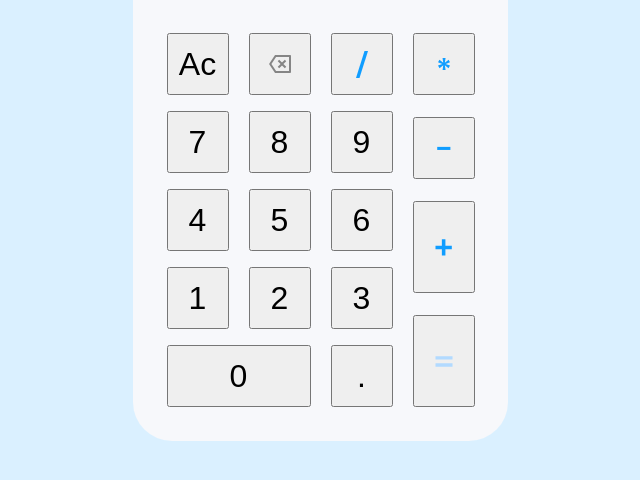
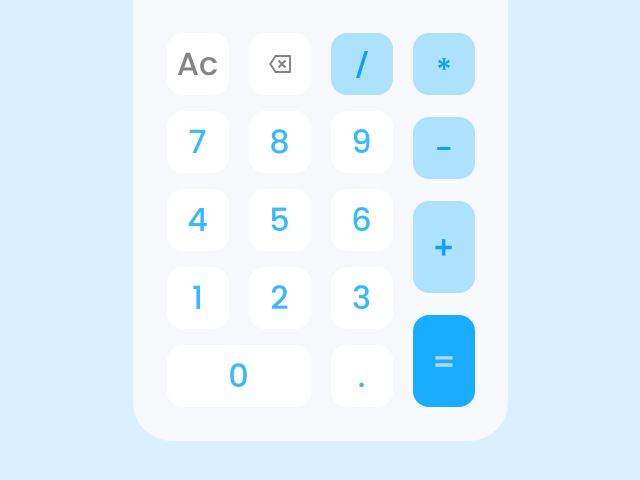
Before and after one commit to kaoricut/odin-calc, a plain HTML site: page index.html in a window 1280 px wide. Shown: the part 248-728 px from the top of the page, without its empty margins (320-960 px from the left). Drawn offline with Linux system fonts and the light colour scheme.

Commit message:
Implement calculator style

```diff
--- a/index.html
+++ b/index.html
@@ -15,44 +15,44 @@
       <div class="calc__display js-display">12454</div>
       <div class="calc__controls">
         <div class="calc__row">
-          <button class="btn calc__btn">Ac</button>
-          <button class="btn calc__btn">
+          <button class="btn calc__btn btn_del">Ac</button>
+          <button class="btn calc__btn btn_del">
             <img class="btn__icon" src="./images/backspace.svg" alt="Backspace">
           </button>
-          <button class="btn calc__btn">
+          <button class="btn calc__btn btn_control">
             <img class="btn__icon" src="./images/divide.svg" alt="Divide">
           </button>
         </div>
         <div class="calc__row">
-          <button class="btn calc__btn">7</button>
-          <button class="btn calc__btn">8</button>
-          <button class="btn calc__btn">9</button>
+          <button class="btn calc__btn btn_number">7</button>
+          <button class="btn calc__btn btn_number">8</button>
+          <button class="btn calc__btn btn_number">9</button>
         </div>
         <div class="calc__row">
-          <button class="btn calc__btn">4</button>
-          <button class="btn calc__btn">5</button>
-          <button class="btn calc__btn">6</button>
+          <button class="btn calc__btn btn_number">4</button>
+          <button class="btn calc__btn btn_number">5</button>
+          <button class="btn calc__btn btn_number">6</button>
         </div>
         <div class="calc__row">
-          <button class="btn calc__btn">1</button>
-          <button class="btn calc__btn">2</button>
-          <button class="btn calc__btn">3</button>
+          <button class="btn calc__btn btn_number">1</button>
+          <button class="btn calc__btn btn_number">2</button>
+          <button class="btn calc__btn btn_number">3</button>
         </div>
         <div class="calc__row">
-          <button class="btn calc__btn calc__btn_lg">0</button>
-          <button class="btn calc__btn">.</button>
+          <button class="btn calc__btn calc__btn_lg btn_number">0</button>
+          <button class="btn calc__btn btn_number">.</button>
         </div>
         <div class="calc__col">
-          <button class="btn calc__btn">
+          <button class="btn calc__btn btn_control">
             <img class="btn__icon" src="./images/multiply.svg" alt="Multiply">
           </button>
-          <button class="btn calc__btn">
+          <button class="btn calc__btn btn_control">
             <img class="btn__icon" src="./images/minus.svg" alt="Minus">
           </button>
-          <button class="btn calc__btn calc__btn_lg">
+          <button class="btn calc__btn calc__btn_lg btn_control">
             <img class="btn__icon" src="./images/plus.svg" alt="Plus">
           </button>
-          <button class="btn calc__btn calc__btn_lg">
+          <button class="btn calc__btn calc__btn_lg btn_equal">
             <img class="btn__icon" src="./images/equal.svg" alt="Equal">
           </button>
         </div>
--- a/style.css
+++ b/style.css
@@ -74,10 +74,42 @@ body {
   display: flex;
   justify-content: center;
   align-items: center;
+  font-family: inherit;
   width: 62px;
   height: 62px;
+  border: 0;
+  border-radius: 16px;
   font-size: 32px;
   font-weight: 500;
+  transition: all .2s ease-in;
+  cursor: pointer;
+}
+
+.btn:hover {
+  background: var(--col-accent-light);
+}
+
+.btn:active {
+  background: var(--col-accent-light);
+  transform: scale(0.95);
+}
+
+.btn_number {
+  background: var(--btn-bg-white);
+  color: var(--text-col-light);
+}
+
+.btn_del {
+  background: var(--btn-bg-white);
+  color: var(--col-grey);
+}
+
+.btn_control {
+  background: var(--col-accent-light);
+}
+
+.btn_equal {
+  background: var(--col-accent);
 }
 
 .calc__btn_lg {
```
